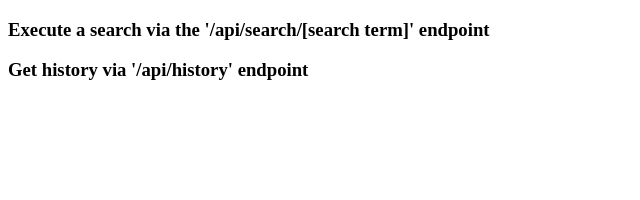
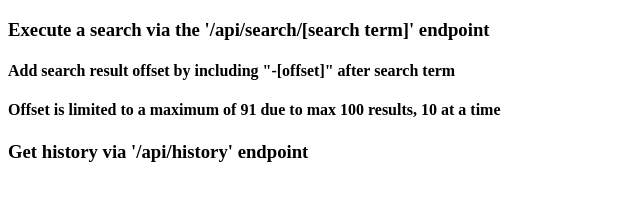
Before and after one commit to krewllobster/fccImageSearch, a website: page views/index.html in a window 1280 px wide. Shown: the whole page, without its empty margins (0-640 px from the left). Drawn offline with Linux system fonts and the light colour scheme.

Commit message:
update index.html

```diff
--- a/views/index.html
+++ b/views/index.html
@@ -8,7 +8,8 @@
    <body>
       <div class="container">
          <h3>Execute a search via the '/api/search/[search term]' endpoint</h3>
-
+         <h4>Add search result offset by including "-[offset]" after search term</h4>
+         <h4>Offset is limited to a maximum of 91 due to max 100 results, 10 at a time</h4>
          <h3>Get history via '/api/history' endpoint</h3>
       </div>
    </body>
```
